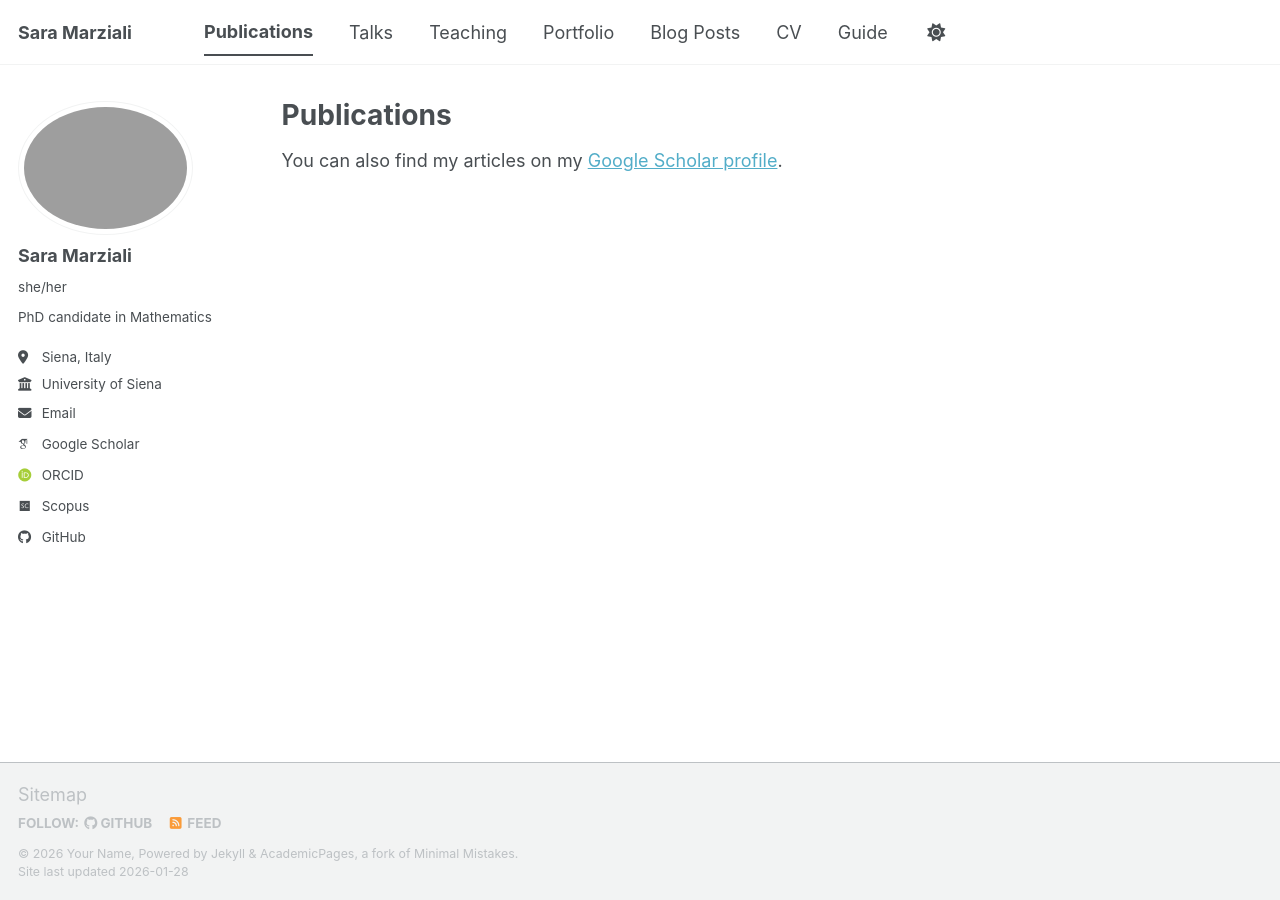
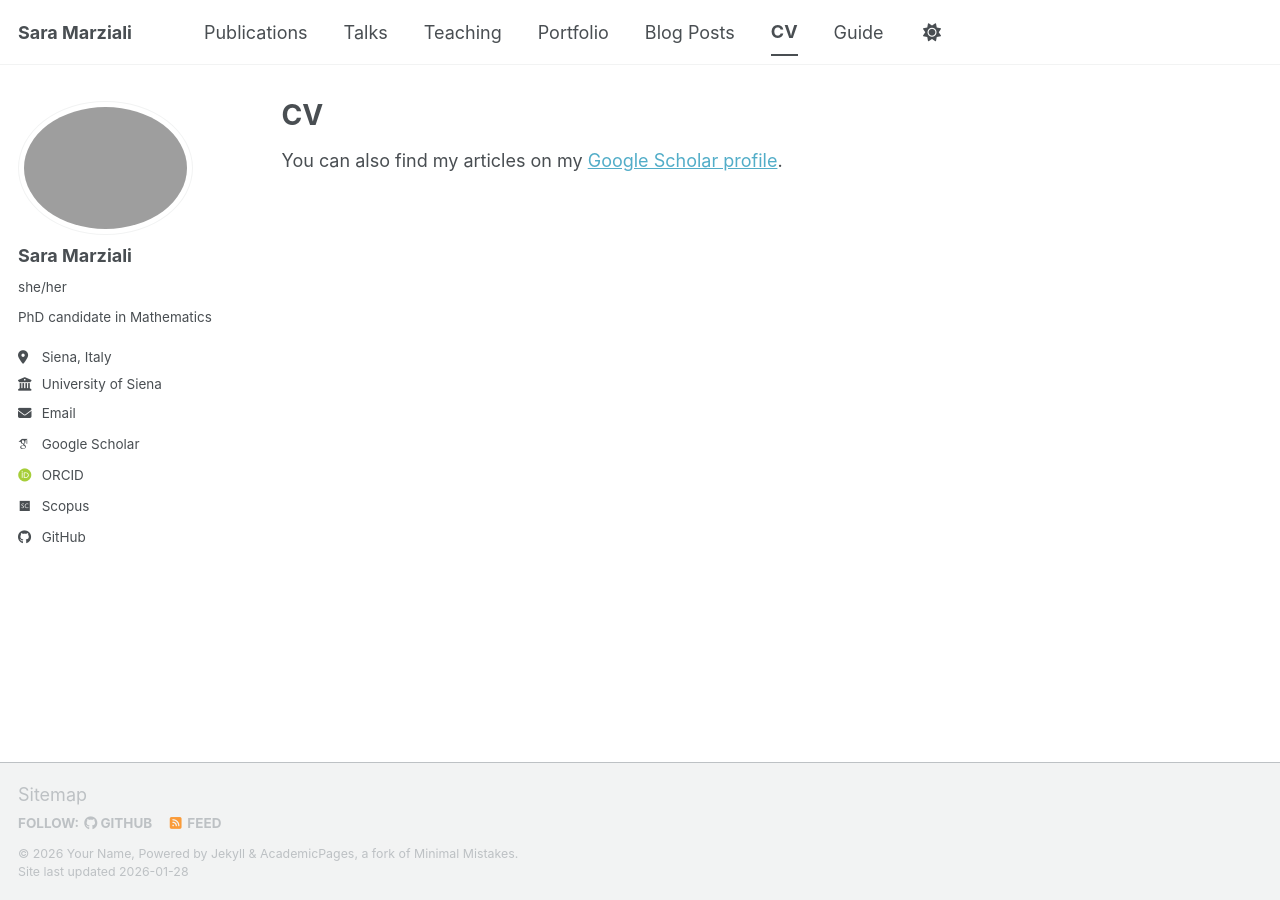
Before and after one commit to MarzialiS/MarzialiS.github.io, a Jekyll site: the page built from _pages/publications.md, in a window 1280 px wide. Built offline with Jekyll 4.4.1, drawn with Linux system fonts in a browser that asks for light colours; some web fonts are replaced; a script bundle is joined from its source files by our own code; library files that are not in the unit come from our copies.

```diff
--- a/_pages/publications.md
+++ b/_pages/publications.md
@@ -1,9 +1,12 @@
 ---
-title: "Publications"
-permalink: /publications/
 layout: archive
+title: "CV"
+permalink: /cv/
 author_profile: true
+redirect_from:
+  - /resume
 ---
+
 
 You can also find my articles on my
 [Google Scholar profile](https://scholar.google.com/citations?hl=it&user=p4ZlIv4AAAAJ).
```
